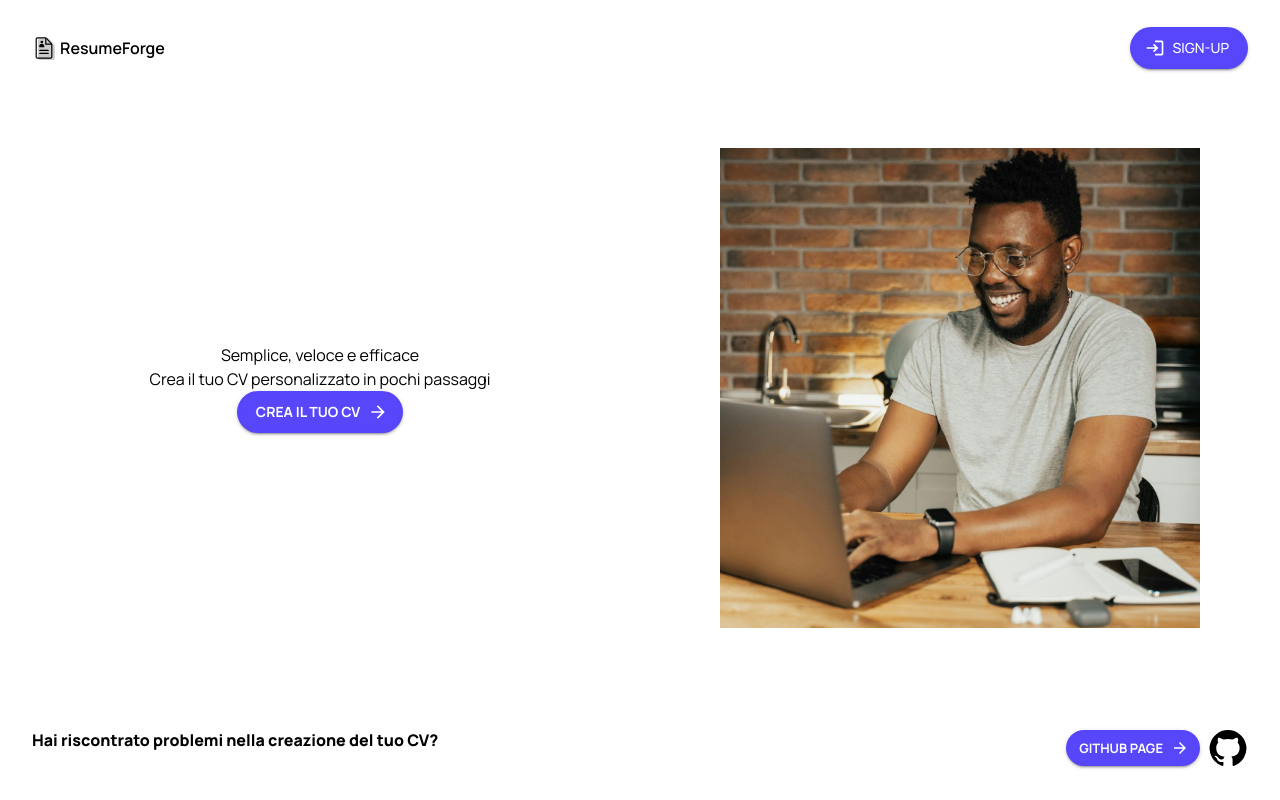
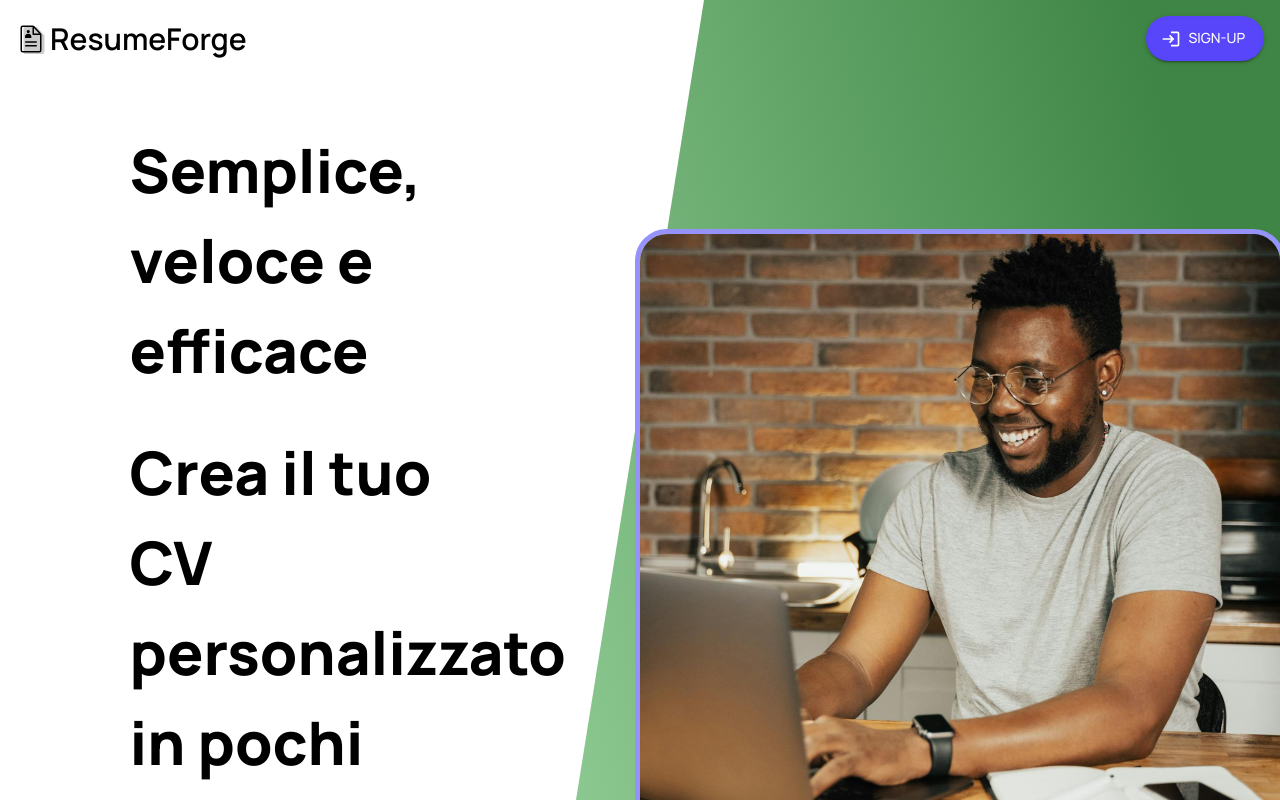
Before and after one commit to RiccardoElisabetti/ResumeForge, a React (Vite) app: page / in a window 1280 px wide. Built offline with nearby package versions, Linux system fonts and the light colour scheme.

Commit message:
initialized form values

```diff
--- a/package.json
+++ b/package.json
@@ -23,6 +23,7 @@
     "styled-components": "^6.1.8"
   },
   "devDependencies": {
+    "@hookform/devtools": "^4.3.1",
     "@types/react": "^18.2.66",
     "@types/react-dom": "^18.2.22",
     "@typescript-eslint/eslint-plugin": "^7.2.0",
--- a/src/App.tsx
+++ b/src/App.tsx
@@ -4,6 +4,10 @@ import { PersonalInformations } from "./components/steps/PersonalInformations";
 import { EmploymentHistory } from "./components/steps/EmploymentHistory";
 import { Summary } from "./components/steps/Summary";
 import { createTheme, ThemeProvider } from "@mui/material/styles";
+import { Box } from "@mui/material";
+import { AppProvider } from "./components/Context";
+import { createContext, useState } from "react";
+import { defaultFormData } from "./components/Context";
 
 const theme = createTheme({
 	typography: {
@@ -11,15 +15,40 @@ const theme = createTheme({
 	},
 });
 
+export const FormStateContext = createContext({});
+
 function App() {
+	const [formData, setFormData] = useState(defaultFormData);
+
 	return (
 		<ThemeProvider theme={theme}>
+			<FormStateContext.Provider value={{ formData, setFormData }}>
+				<Box
+					sx={{
+						height: "100svh",
+						overflow: "hidden",
+						"&::before": {
+							content: '""',
+							position: "absolute",
+							top: 0,
+							right: 0,
+							width: "100%",
+							height: "100%",
+							clipPath: "polygon(55% 0, 100% 0, 100% 100%, 45% 100%)",
+							background:
+								"linear-gradient(74deg, #B5EDBA 9.68%, #3F8545 90.32%)",
+							zIndex: -1,
+						},
+					}}
+				>
 					<Routes>
 						<Route path="/" element={<Homepage />} />
 						<Route path="/form/" element={<PersonalInformations />} />
 						<Route path="/form/history" element={<EmploymentHistory />} />
 						<Route path="/form/summary" element={<Summary />} />
 					</Routes>
+				</Box>
+			</FormStateContext.Provider>
 		</ThemeProvider>
 	);
 }
--- a/src/assets/ResumeForgeLogo.tsx
+++ b/src/assets/ResumeForgeLogo.tsx
@@ -1,6 +1,5 @@
-import type { SVGProps } from "react";
-import SvgIcon from "@mui/material/SvgIcon";
-export default function ResumeForgeLogo(props: SVGProps<SVGSVGElement>) {
+import SvgIcon, { SvgIconProps } from "@mui/material/SvgIcon";
+export default function ResumeForgeLogo(props: SvgIconProps) {
 	return (
 		<SvgIcon>
 			<svg
--- a/src/components/Context.tsx
+++ b/src/components/Context.tsx
@@ -1,15 +1,77 @@
 import { createContext, ReactNode, useContext, useState } from "react";
 
-export const FormStateContext = createContext({});
+
+type ExperienceValues = {
+	title: string;
+	employmentType:
+	| "Tempo pieno"
+	| "Part time"
+	| "Lavoratore autonomo"
+	| "Libero professionista"
+	| "Contratto"
+	| "Tirocinio"
+	| "Apprendistato"
+	| null;
+	company: string;
+	location: string;
+	startDate: Date | null;
+	endDate: Date | null;
+	description: string;
+};
+
+type SkillValues = {
+	skill: string;
+	level: "Nessuno" | "Principiante" | "Capace" | "Esperto" | null;
+};
+
+export type FormValues = {
+	name: string;
+	surname: string;
+	address: string;
+	postalCode: number | null;
+	position: string;
+	phoneNumber: string;
+	website: string;
+	email: string;
+	skills: SkillValues[];
+	experiences: ExperienceValues[];
+};
+
+export const defaultFormData: FormValues = {
+	name: "",
+	surname: "",
+	address: "",
+	position: "",
+	phoneNumber: "",
+	website: "",
+	email: "",
+	postalCode: null,
+	skills: [
+		{
+			skill: "",
+			level: null,
+		},
+	],
+	experiences: [{
+		title: "",
+		employmentType: null,
+		company: "",
+		location: "",
+		startDate: null,
+		endDate: null,
+		description: ""
+	}],
+};
 
 type AppProviderProps = {
-    children: ReactNode;
-}
+	children: ReactNode;
+};
 
+export const FormStateContext = createContext({});
 export function AppProvider({ children }: AppProviderProps) {
-	const value = useState({});
+	const [formData, setFormData] = useState(defaultFormData);
 	return (
-		<FormStateContext.Provider value={value}>
+		<FormStateContext.Provider value={[formData, setFormData]}>
 			{children}
 		</FormStateContext.Provider>
 	);
--- a/src/components/FormStepManager.tsx
+++ /dev/null
@@ -1,5 +0,0 @@
-export function FormStepManager() {
-    return <>
-        <h1>prova</h1>
-    </>
-}
--- a/src/components/FormWrapper.tsx
+++ b/src/components/FormWrapper.tsx
@@ -16,9 +16,11 @@ export function FormWrapper({
 		<Container
 			maxWidth={maxWidth}
 			sx={{
+				margin: "3rem",
 				padding: "3rem",
 				borderRadius: "4rem",
 				boxShadow: "-10px 11px 0px 4px #9593FA",
+				bgcolor: "white",
 				...sx,
 			}}
 		>
--- a/src/components/Homepage.tsx
+++ b/src/components/Homepage.tsx
@@ -2,12 +2,9 @@ import ResumeForgeLogo from "./../assets/ResumeForgeLogo";
 import GenericGuyImage from "./../assets/GenericGuy.jpg";
 import { Link as Anchor } from "react-router-dom";
 import {
-	AppBar,
 	Box,
 	Button,
-	Container,
 	Stack,
-	Toolbar,
 	Typography,
 } from "@mui/material";
 import LoginIcon from "@mui/icons-material/Login";
@@ -15,18 +12,21 @@ import ArrowForwardIcon from "@mui/icons-material/ArrowForward";
 import Link from "@mui/material/Link";
 import GitHubIcon from "@mui/icons-material/GitHub";
 import Grid from "@mui/material/Unstable_Grid2";
+import { useMediaQuery, useTheme } from "@mui/material";
 
 export function Homepage() {
+	const theme = useTheme();
+	const isSmallScreen = useMediaQuery(theme.breakpoints.down("md"));
+
 	return (
-		<Stack height={"100svh"}>
-			<AppBar
-				elevation={0}
-				position="static"
-				sx={{ paddingTop: "1rem", bgcolor: "white", paddingX: "2rem" }}
-			>
-				<Toolbar
-					disableGutters
-					sx={{ justifyContent: "space-between", width: "100%" }}
+		<Stack height={"100%"}>
+			<Stack
+				width={"100%"}
+				direction={"row"}
+				display={"flex"}
+				justifyContent={"space-between"}
+				boxSizing={"border-box"}
+				padding={"1rem"}
 			>
 				<Stack
 					component={Anchor}
@@ -35,9 +35,12 @@ export function Homepage() {
 					direction={"row"}
 					spacing={0.5}
 					alignItems={"center"}
+					fontSize={30}
 				>
-						<ResumeForgeLogo></ResumeForgeLogo>
-						<Typography fontWeight={600}>ResumeForge</Typography>
+					<ResumeForgeLogo sx={{ fontSize: "inherit" }}></ResumeForgeLogo>
+					<Typography fontSize={"inherit"} fontWeight={600}>
+						ResumeForge
+					</Typography>
 				</Stack>
 				<Button
 					sx={{
@@ -51,23 +54,34 @@ export function Homepage() {
 				>
 					Sign-up
 				</Button>
-				</Toolbar>
-			</AppBar>
-			<Box component="main" flexGrow={1} height={"100%"}>
-				<Grid container spacing={4} sx={{ m: 0, p: 0 }} height={"100%"}>
+			</Stack>
+			<Box
+				component="main"
+				flexGrow={1}
+				height={"100%"}
+				fontSize={60}
+				fontWeight={800}
+			>
+				<Grid container spacing={12} sx={{ m: 0, p: 0 }} height={"100%"}>
 					<Grid
-						xs={6}
+						xs={12}
+						md={6}
 						display={"flex"}
 						alignItems={"center"}
 						justifyContent={"center"}
 						flexDirection={"column"}
 					>
-						<Typography fontSize={"inherit"}>
+						<Box sx={{ width: "70%" }}>
+							<Typography
+								sx={{ fontSize: "inherit", fontWeight: "inherit" }}
+								paddingBottom={4}
+							>
 								Semplice, veloce e efficace
 							</Typography>
-						<Typography fontSize={"inherit"}>
+							<Typography sx={{ fontSize: "inherit", fontWeight: "inherit" }}>
 								Crea il tuo CV personalizzato in pochi passaggi
 							</Typography>
+						</Box>
 						<Button
 							to="/form"
 							sx={{
@@ -76,6 +90,7 @@ export function Homepage() {
 								borderRadius: "2rem",
 								width: "fit-content",
 								fontWeight: "700",
+								marginTop: "4rem",
 							}}
 							component={Anchor}
 							variant="contained"
@@ -85,18 +100,26 @@ export function Homepage() {
 						</Button>
 					</Grid>
 					<Grid
-						xs={6}
+						xs={0}
+						md={6}
 						display={"flex"}
 						alignItems={"center"}
 						justifyContent={"center"}
-						flexDirection={"column"}
 					>
+						{!isSmallScreen && (
 							<Box
 								component="img"
 								src={GenericGuyImage}
 								alt="Generic Guy"
-							sx={{ maxWidth: "30rem", aspectRatio: 1 , objectFit: "cover"}}
+								sx={{
+									maxWidth: "40rem",
+									aspectRatio: 1,
+									objectFit: "cover",
+									border: "5px solid #9593FA",
+									borderRadius: "2rem",
+								}}
 							/>
+						)}
 					</Grid>
 				</Grid>
 			</Box>
--- a/src/components/steps/EmploymentHistory.tsx
+++ b/src/components/steps/EmploymentHistory.tsx
@@ -10,6 +10,13 @@ import AddIcon from "@mui/icons-material/Add";
 
 export function EmploymentHistory() {
 	return (
+		<Stack sx={{
+			display: "flex",
+			flexDirection: "column",
+			justifyContent: "center",
+			alignItems: "center",
+			height: "100%"
+		}}>
 			<FormWrapper>
 				<Stack spacing={2}>
 					<Stack>
@@ -41,9 +48,7 @@ export function EmploymentHistory() {
 							variant="text"
 							startIcon={<AddIcon />}
 						>
-						<Typography fontWeight={500}>
-							Aggiungi Abilità
-						</Typography>
+							<Typography fontWeight={500}>Aggiungi Abilità</Typography>
 						</Button>
 					</Stack>
 					<Stack
@@ -82,5 +87,6 @@ export function EmploymentHistory() {
 					</Stack>
 				</Stack>
 			</FormWrapper>
+		</Stack>
 	);
 }
```
Also changed, not shown: src/components/steps/PersonalInformations.tsx (+69 -10 lines), 1 other file (tests, documents, lock files or other folders). Lines whose indentation alone changed are shown as unchanged.
